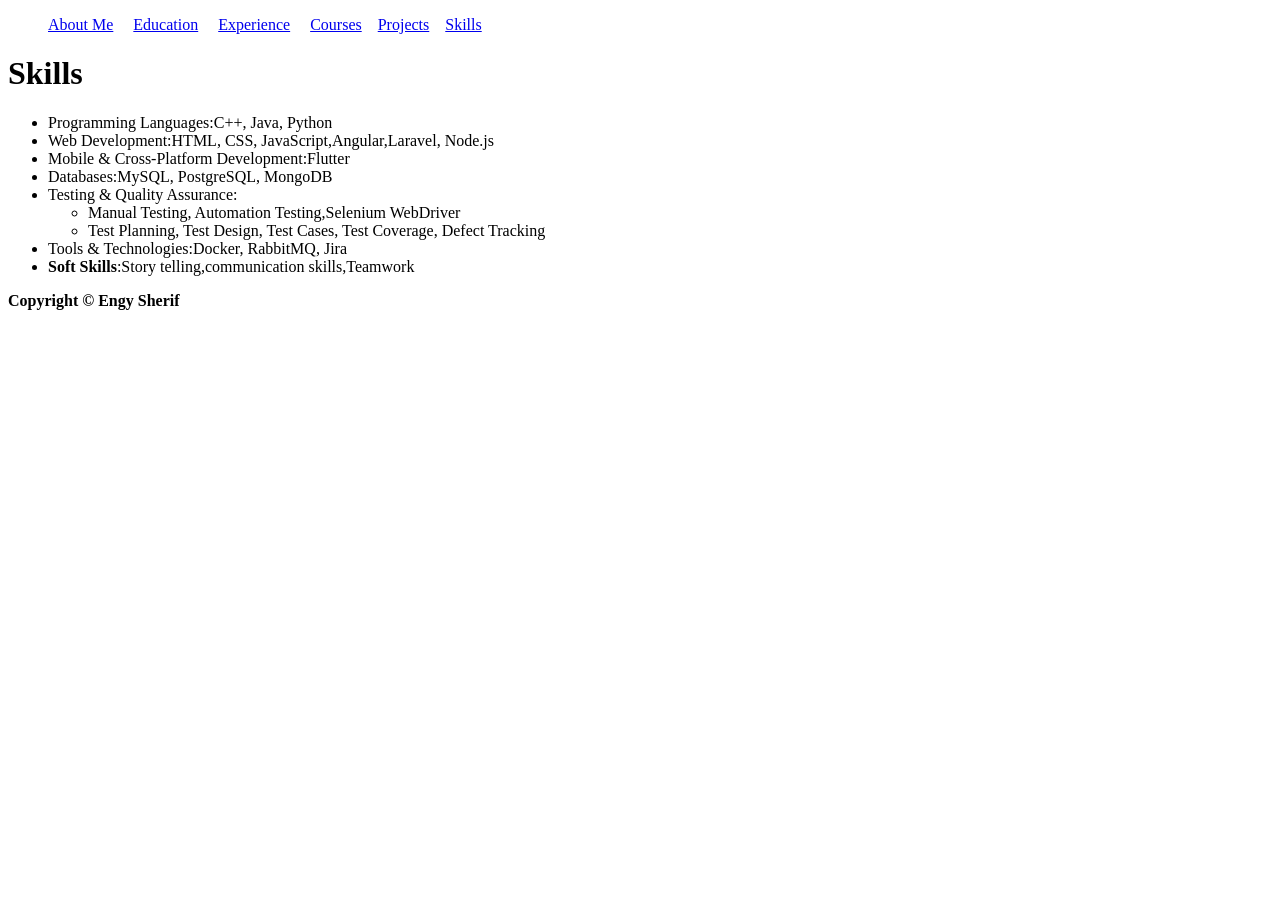
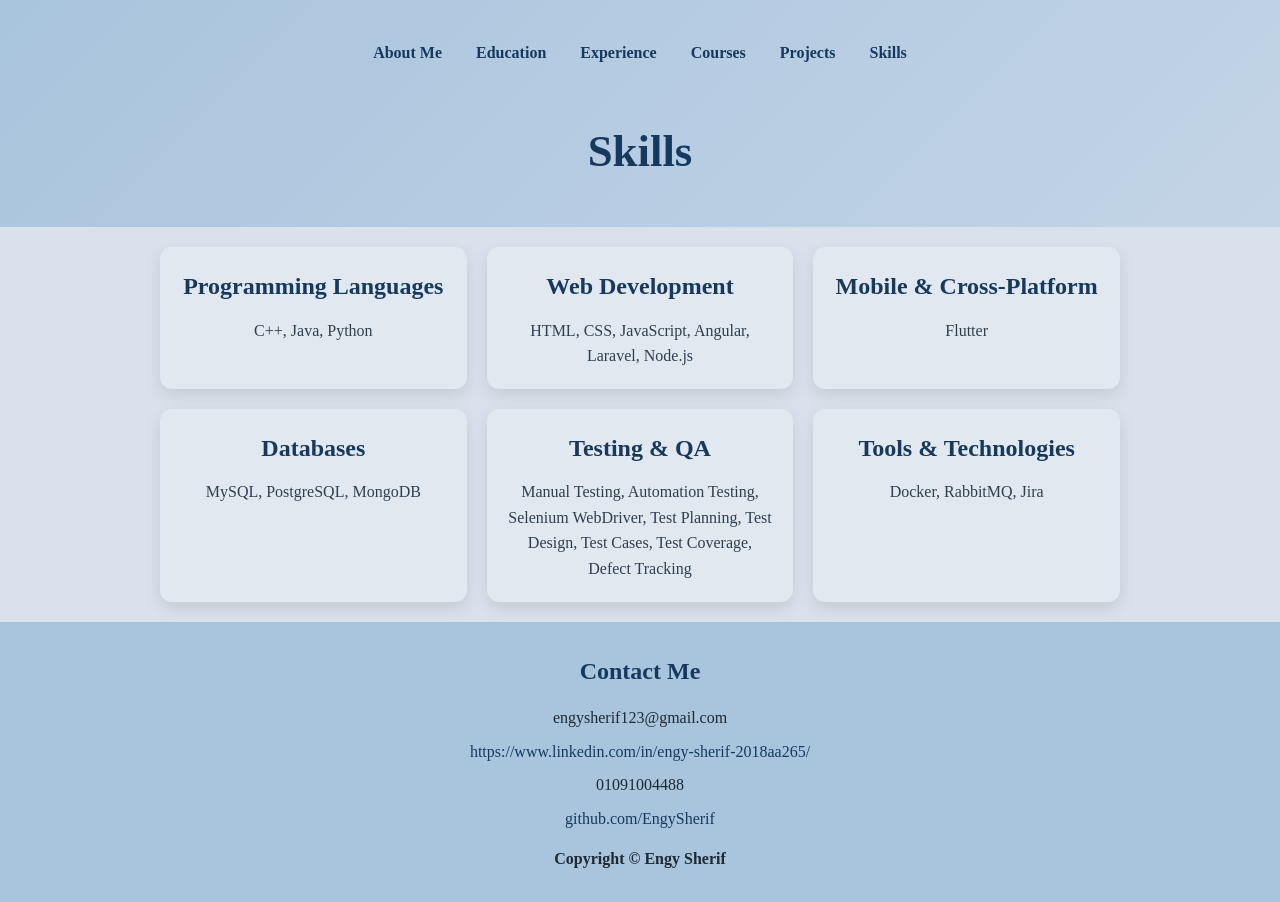
Before and after one commit to ashrafsadek-nxt/nxt21-giz4-swd2-g1, a plain HTML site: page engy-sherif/Portfolio/Skills.html in a window 1280 px wide. Before the commit the page ends 800 px from the top, so only its background shows below. Drawn offline with Linux system fonts and the light colour scheme.

Commit message:
Refactor Skills.html for improved layout and content

```diff
--- a/engy-sherif/Portfolio/Skills.html
+++ b/engy-sherif/Portfolio/Skills.html
@@ -3,49 +3,65 @@
 <head>
     <meta charset="UTF-8">
     <meta name="viewport" content="width=device-width, initial-scale=1.0">
-    <meta http-equiv="X-UA-Compatible" content="ie=edge">
-    <title>Document</title>
+    <title>Skills</title>
+    <link rel="stylesheet" href="assests/css/style.css">
 </head>
 <body>
     <header>
         <nav>
-               <ul  style="list-style: none;">
-                <li style="display: inline;"><a href="/">About Me</a>  &nbsp;&nbsp;&nbsp; </li>
-                <li style="display: inline;"><a href="Education.html">Education</a>   &nbsp;&nbsp;&nbsp; </li>
-                <li style="display: inline;"><a href="Experience.html">Experience</a>  &nbsp;&nbsp;&nbsp; </li>
-                <li style="display: inline;"><a href="courses.html">Courses</a>&nbsp;&nbsp;&nbsp;</li>
-                <li style="display: inline;"><a href="projects.html">Projects</a>&nbsp;&nbsp;&nbsp;</li>
-                <li style="display: inline;"><a href="Skills.html">Skills</a></li>
+            <ul class="nav-list">
+                <li><a href="/">About Me</a></li>
+                <li><a href="Education.html">Education</a></li>
+                <li><a href="Experience.html">Experience</a></li>
+                <li><a href="courses.html">Courses</a></li>
+                <li><a href="projects.html">Projects</a></li>
+                <li><a href="Skills.html">Skills</a></li>
+            </ul>
+        </nav>
+        <h1>Skills</h1>
+    </header>
 
-                </ul>
-        </nav>
-        <h1> Skills </h1>
 
-    </header>
-    <main>
-        <ul>
-            <li>Programming Languages:C++, Java, Python</li>
-            <li>Web Development:HTML, CSS, JavaScript,Angular,Laravel, Node.js</li>
-            <li>Mobile & Cross-Platform Development:Flutter</li>
-            <li>Databases:MySQL, PostgreSQL, MongoDB</li>
-           <li>
-            Testing & Quality Assurance:
-            <ul style="list-style: circle;">
-                <li>
-                    Manual Testing, Automation Testing,Selenium WebDriver
-                </li>
-                <li>
-                Test Planning, Test Design, Test Cases, Test Coverage, Defect Tracking
-                </li>
-            </ul>
-         </li>
-            <li>Tools & Technologies:Docker, RabbitMQ, Jira</li>
-            <li><strong> Soft Skills</strong>:Story telling,communication skills,Teamwork</li>
-        </ul>
+    <main class="skills-page">
+        <section class="skills-container">
+            <div class="skill-card">
+                <h3>Programming Languages</h3>
+                <p>C++, Java, Python</p>
+            </div>
+            <div class="skill-card">
+                <h3>Web Development</h3>
+                <p>HTML, CSS, JavaScript, Angular, Laravel, Node.js</p>
+            </div>
+            <div class="skill-card">
+                <h3>Mobile & Cross-Platform</h3>
+                <p>Flutter</p>
+            </div>
+            <div class="skill-card">
+                <h3>Databases</h3>
+                <p>MySQL, PostgreSQL, MongoDB</p>
+            </div>
+            <div class="skill-card">
+                <h3>Testing & QA</h3>
+                <p>Manual Testing, Automation Testing, Selenium WebDriver, Test Planning, Test Design, Test Cases, Test Coverage, Defect Tracking</p>
+            </div>
+            <div class="skill-card">
+                <h3>Tools & Technologies</h3>
+                <p>Docker, RabbitMQ, Jira</p>
+            </div>
+        </section>
     </main>
     <footer>
+        <h2>Contact Me</h2>
+        <ul>
+            <li>engysherif123@gmail.com  </li>
+            <li><a href="https://www.linkedin.com/in/engy-sherif-2018aa265/" target="_blank">https://www.linkedin.com/in/engy-sherif-2018aa265/</a></li>
+            <li>01091004488 </li>
+            <li><a href="https://github.com/EngySherif" target="_blank">github.com/EngySherif</a></li>
+
+
+        </ul>
         <strong>Copyright &copy; Engy Sherif</strong>
+
     </footer>
-
 </body>
 </html>
```
